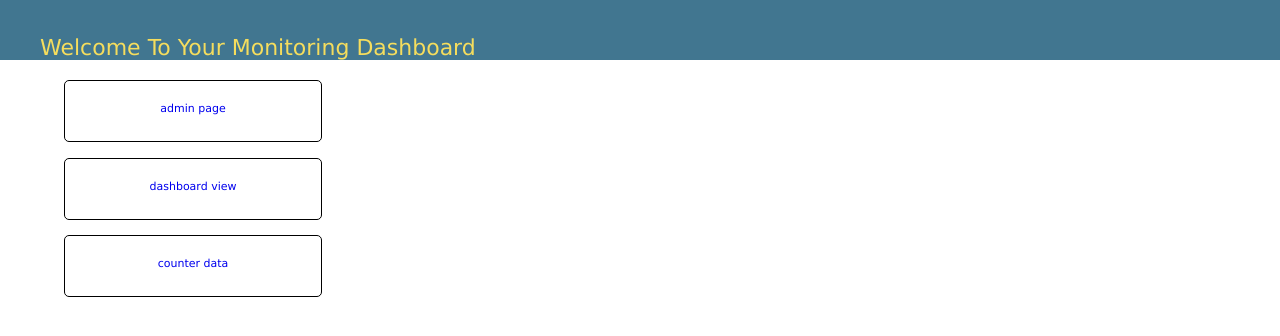
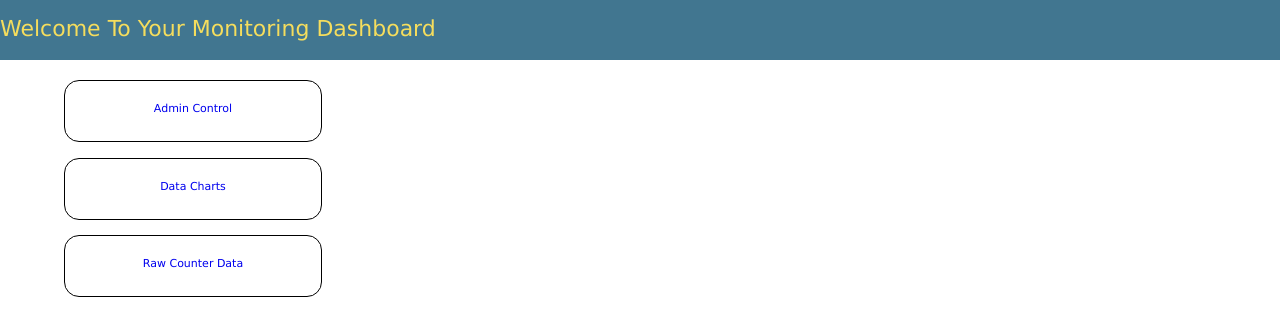
Before and after one commit to miledivovic/largescale-django-project, a Django app: page /dashboard/ in a window 1280 px wide. Shown: the top 336 px of the page. Run offline with Django 3.2, Linux system fonts and the light colour scheme.

Commit message:
style changes

```diff
--- a/monitoring/dashboard/static/style.css
+++ b/monitoring/dashboard/static/style.css
@@ -1,20 +1,23 @@
 .headerBar {
   background: #417690;
   height: 40px;
-  padding: 10px 40px;
+  padding-bottom: 20px;
   line-height: 40px;
   width: auto;
 }
+
 
 .linksContainer {
   margin-top: 20px;
 }
 
-a {
+.homepageLink {
   text-decoration: none;
+  width: 20%;
+  margin-left: 5%;
 }
 .link {
-  border-radius: 5px;
+  border-radius: 15px;
   border-style: solid;
   border-width: 1px;
   border-color: black;
@@ -28,6 +31,7 @@ a {
 .headerTitle {
   color: #f5dd5d;
   font-size: 2em !important;
+  padding-top: 13px;
 }
 
 body {
--- a/monitoring/dashboard/templates/index.html
+++ b/monitoring/dashboard/templates/index.html
@@ -15,11 +15,11 @@
 
 
 <div class="linksContainer">
-<a href="/admin"> <div class="link"> admin page </div></a>
+<a class="homepageLink" href="/admin"> <div class="link"> Admin Control </div></a>
 <br>
-<a href="/dashboard/dash"> <div class="link">dashboard view </div></a>
+<a class="homepageLink" href="/dashboard/dash"> <div class="link"> Data Charts </div></a>
 <br>
-<a href="/dashboard/data"> <div class="link">counter data </div></a>
+<a class="homepageLink" href="/dashboard/data"> <div class="link"> Raw Counter Data </div></a>
 </div>
 </body>
 </HTML>
```
